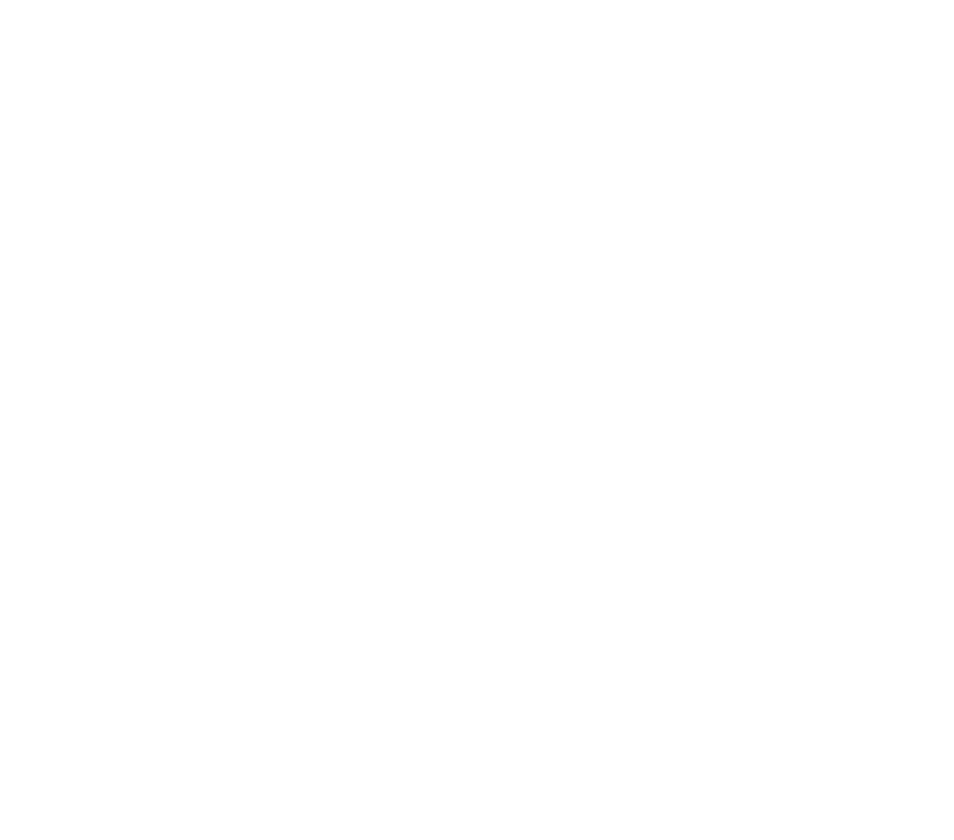
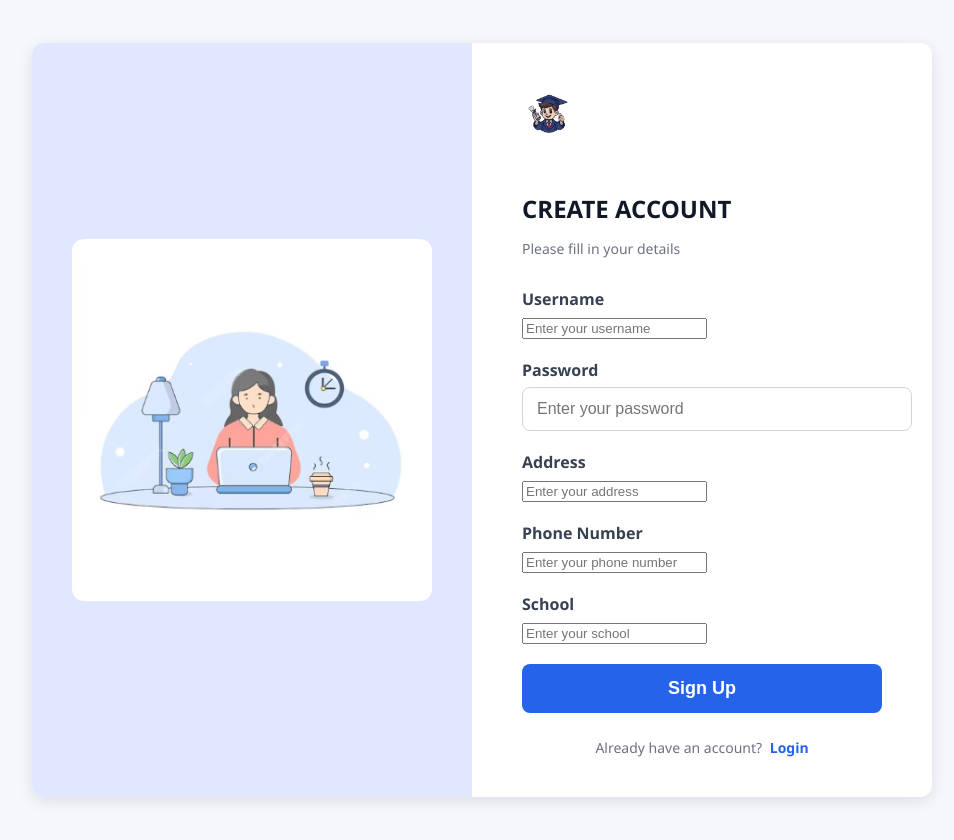
Before and after one commit to hritishabudathoki/smartshiksha, a React (Create React App) app in the folder SMARTSHIKSHA/: page /signup in a window 1280 px wide. Before the commit this address had no page. Shown: the whole page, without its empty margins (158-1112 px from the left). Before the commit the page ends 800 px from the top, so only its background shows below. Built offline with nearby package versions, Linux system fonts and the light colour scheme.

Commit message:
added signup page for admin

```diff
--- a/SMARTSHIKSHA/src/App.js
+++ b/SMARTSHIKSHA/src/App.js
@@ -2,6 +2,7 @@
 import { BrowserRouter as Router, Routes, Route } from 'react-router-dom';
 import HomePage from './components/HomePage';
 import Login from './public/Login';
+import Signup from './public/Signup';
 
 
 
@@ -11,6 +12,7 @@
       <Routes>
         <Route path="/" element={<HomePage />} />
         <Route path="/login" element={<Login />} />
+        <Route path="/signup" element={<Signup />} />
 
       </Routes>
     </Router>
--- /dev/null
+++ b/SMARTSHIKSHA/src/public/Signup.jsx
@@ -0,0 +1,132 @@
+import React, { useState } from 'react';
+import { useNavigate } from 'react-router-dom';
+
+import loginImage from '../assets/read.png';
+import logoIcon from '../assets/wow.png';
+
+const Signup = () => {
+  const [formData, setFormData] = useState({
+    username: '',
+    password: '',
+    address: '',
+    phone: '',
+    school: '',
+  });
+
+  const navigate = useNavigate();
+
+  const handleChange = (e) => {
+    const { name, value } = e.target;
+    setFormData((prev) => ({ ...prev, [name]: value }));
+  };
+
+  const handleSubmit = (e) => {
+    e.preventDefault();
+
+    // Normally you would send data to your backend here
+    console.log('Signup data:', formData);
+
+    alert('Signup successful!');
+    navigate('/login'); // Redirect back to login
+  };
+
+  return (
+    <div className="login-container">
+      <div className="login-wrapper">
+
+        {/* Left Side Image */}
+        <div className="login-image">
+          <img src={loginImage} alt="Signup Visual" />
+        </div>
+
+        {/* Right Side Card */}
+        <div className="login-card">
+          <h1 className="logo">
+            <img src={logoIcon} alt="Logo" className="logo-icon" />
+            Smart Shiksha
+          </h1>
+
+          <div className="login-header">
+            <h2>CREATE ACCOUNT</h2>
+            <p>Please fill in your details</p>
+          </div>
+
+          <form onSubmit={handleSubmit} className="login-form">
+            <div className="form-group">
+              <label htmlFor="username">Username</label>
+              <input
+                type="text"
+                id="username"
+                name="username"
+                value={formData.username}
+                onChange={handleChange}
+                placeholder="Enter your username"
+                required
+              />
+            </div>
+
+            <div className="form-group">
+              <label htmlFor="password">Password</label>
+              <input
+                type="password"
+                id="password"
+                name="password"
+                value={formData.password}
+                onChange={handleChange}
+                placeholder="Enter your password"
+                required
+              />
+            </div>
+
+            <div className="form-group">
+              <label htmlFor="address">Address</label>
+              <input
+                type="text"
+                id="address"
+                name="address"
+                value={formData.address}
+                onChange={handleChange}
+                placeholder="Enter your address"
+                required
+              />
+            </div>
+
+            <div className="form-group">
+              <label htmlFor="phone">Phone Number</label>
+              <input
+                type="tel"
+                id="phone"
+                name="phone"
+                value={formData.phone}
+                onChange={handleChange}
+                placeholder="Enter your phone number"
+                required
+              />
+            </div>
+
+            <div className="form-group">
+              <label htmlFor="school">School</label>
+              <input
+                type="text"
+                id="school"
+                name="school"
+                value={formData.school}
+                onChange={handleChange}
+                placeholder="Enter your school"
+                required
+              />
+            </div>
+
+            <button type="submit" className="signin-button">Sign Up</button>
+          </form>
+
+          <div className="signup-link">
+            Already have an account? <a href="/login">Login</a>
+          </div>
+        </div>
+      </div>
+    </div>
+  );
+};
+
+export default Signup;
--- a/SMARTSHIKSHA/src/styles/HomePage.css
+++ b/SMARTSHIKSHA/src/styles/HomePage.css
@@ -18,7 +18,7 @@
   gap: 10px;
   font-weight: 700;
   font-size: 24px;
-  color: #2563eb;
+  color: #000b23;
   cursor: default;
 }
 
```
